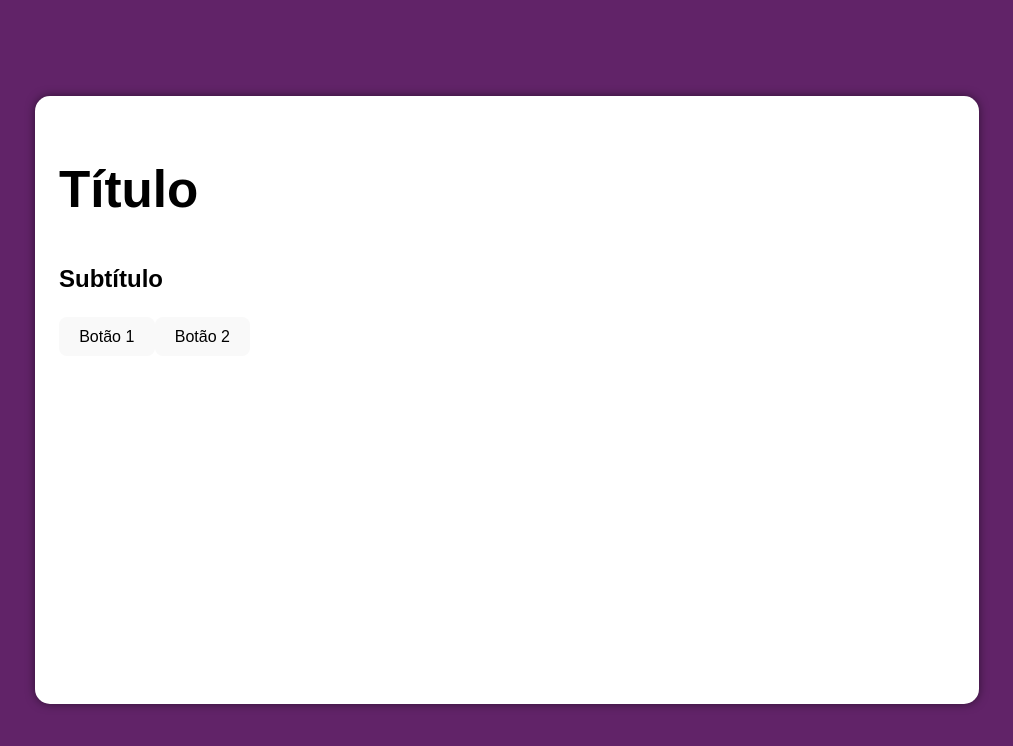
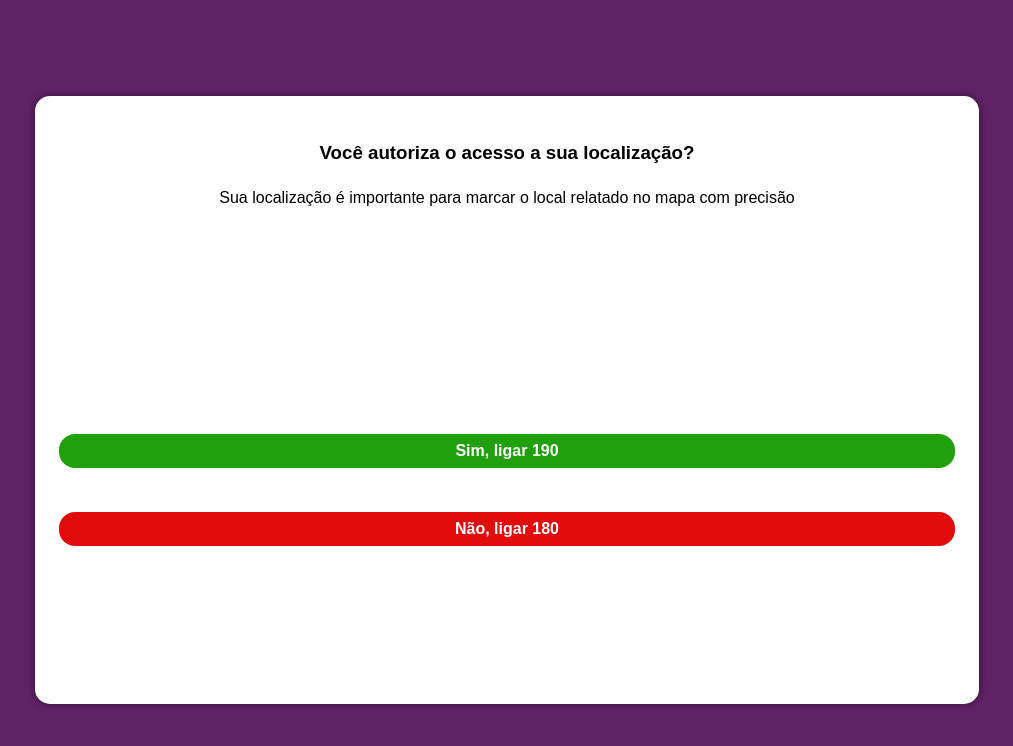
Before and after one commit to anajbsouza/Mapa-da-Violencia, a React (Vite) app in the folder frontend/: page /emergency in a window 1280 px wide. Shown: the top 746 px of the page, without its empty margins (133-1146 px from the left). Built offline with nearby package versions, Linux system fonts and the light colour scheme; the HTML template or start-up script is replaced by a standard one.

Commit message:
fix: adding emergency page css

```diff
--- a/frontend/src/App.css
+++ b/frontend/src/App.css
@@ -58,6 +58,7 @@ main{
  }
 
 /*Form Index*/
+
  .ball-line {
   display: flex;
   align-items: center;
--- a/frontend/src/components/FormIndex.tsx
+++ b/frontend/src/components/FormIndex.tsx
@@ -1,11 +1,11 @@
 import React from 'react';
 
-interface Properties
+interface FormIndexProps
 {
     value: number;
 }
 
-const FormIndex: React.FC<Properties> = ({ value }) => { // Use React.FC<Props> para definir o tipo das props
+const FormIndex: React.FC<FormIndexProps> = ({ value }) => {
     return (
         <div className="ball-line">
             <div className={`ball ${value === 1 ? 'index-purple' : ''}`}>1</div>
--- a/frontend/src/pages/AuthorizeLocalizationPage.tsx
+++ b/frontend/src/pages/AuthorizeLocalizationPage.tsx
@@ -1,6 +1,6 @@
 import { useNavigate } from "react-router-dom";
 import Header from "../components/Header";
-import '../styles/AuthorizeLocalizationPage.css';
+import '../styles/AuthorizeLocalizationAndEmergencyPages.css'
 import FormIndex from "../components/FormIndex";
 
 
--- a/frontend/src/pages/EmergencyPage.tsx
+++ b/frontend/src/pages/EmergencyPage.tsx
@@ -1,15 +1,18 @@
 /*import Footer from "../components/Footer";*/
+import '../styles/AuthorizeLocalizationAndEmergencyPages.css'
+
 
 const EmergencyPage = () => {
     return (
         <main>
-            <section>
-                <div>
-                    <h1>Título</h1>
-                    <h2>Subtítulo</h2>
-                    <button>Botão 1</button>
-                    <button>Botão 2</button>
-                </div>
+            <section className="question">
+                <h3>Você autoriza o acesso a sua localização?</h3>
+                <p>Sua localização é importante para marcar o local relatado no mapa com precisão</p>
+            </section>
+
+            <section className="buttons-container-emergency">
+                <button className="green-button">Sim, ligar 190</button>
+                <button className="red-button">Não, ligar 180</button>
             </section>
         </main>
     );
--- /dev/null
+++ b/frontend/src/styles/AuthorizeLocalizationAndEmergencyPages.css
@@ -0,0 +1,77 @@
+.question {
+  text-align: center;
+
+  h3 {
+    margin-top: 0.7; /* Alterado para 2em */
+  }
+
+  p {
+    margin-top: 0.7em; /* Alterado para 1.5em */
+    padding-left: 1em; /* Alterado para 2em */
+    padding-right: 1em; /* Alterado para 2em */
+  }
+}
+
+/*Authorize Localization*/
+
+.buttons-container {
+  display: flex;
+  flex-direction: row;
+  justify-content: space-between;
+  margin-top: 23%;
+
+  .authorize,
+  .not-authorize {
+    padding: 0.5rem 1rem;
+    border: none;
+    font-weight: bold;
+    cursor: pointer;
+    border-radius: 1em;
+    font-size: 1rem;
+    color: white;
+    margin-bottom: 5%;
+    margin:2% ;
+    width: 100%;
+  }
+
+  .authorize {
+    background-color: #21A00D;
+  }
+
+  .not-authorize {
+    background-color: #E10B0B;
+  }
+}
+
+/*Emergency */
+.buttons-container-emergency {
+  display: flex;
+  flex-direction: column;
+  align-items: center;
+  margin-top: 25%;
+
+  .green-button,
+  .red-button {
+    padding: 0.5rem 1rem;
+    border: none;
+    font-weight: bold;
+    cursor: pointer;
+    border-radius: 1em;
+    font-size: 1rem;
+    color: white;
+    margin-bottom: 5%;
+    width: 100%;
+  }
+
+  .green-button {
+    background-color: #21A00D;
+  }
+
+  .red-button {
+    background-color: #E10B0B;
+  }
+}
+
+.footer-invisible {
+  height: 9vh;
+}
--- a/frontend/src/styles/AuthorizeLocalizationPage.css
+++ /dev/null
@@ -1,48 +0,0 @@
-.question{
-  text-align: center;
-
-  h3{
-    margin-top: 15%;
-  }
-
-  p{
-    margin-top: 8%;
-    padding-left: 30px;
-    padding-right: 30px;
-  }
-}
-
-.buttons-container {
-  display: flex;
-  flex-direction: row;
-  justify-content: space-between;
-  margin-top: 25%;
-
-  .authorize {
-    padding: 10px 20px;
-    border: none;
-    font-weight: bold;
-    cursor: pointer;
-    border-radius: 15px;
-    font-size: 16px;
-    color: white;
-    background-color: #21A00D;
-    margin-left: 10%;
-  }
-
-  .not-authorize {
-    padding: 10px 20px;
-    border: none;
-    font-weight: bold;
-    cursor: pointer;
-    border-radius: 15px;
-    font-size: 16px;
-    color: white;
-    background-color: #E10B0B;
-    margin-right: 10%;
-  }
-}
-
-.footer-invisible {
-  height: 9vh;
-}
```
Also changed, not shown: frontend/src/styles/EmergencyPage.css (deleted).
